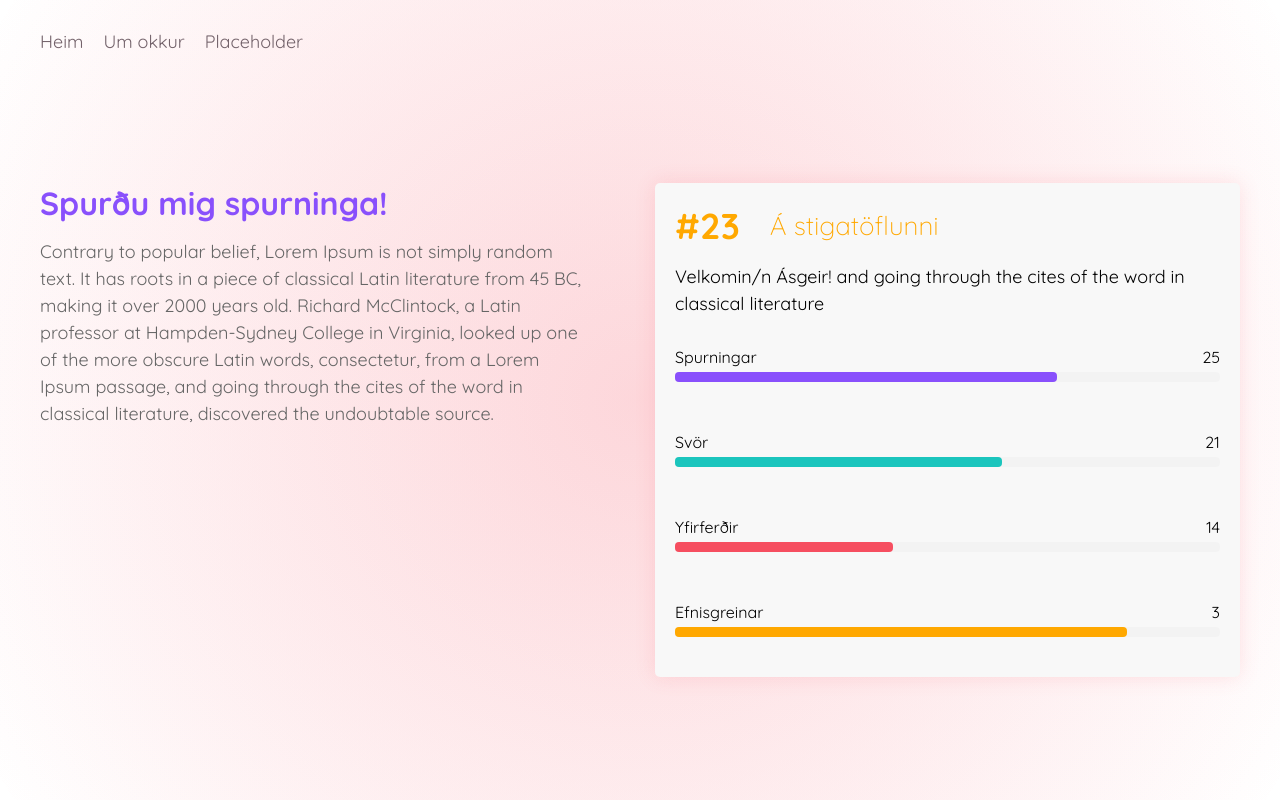
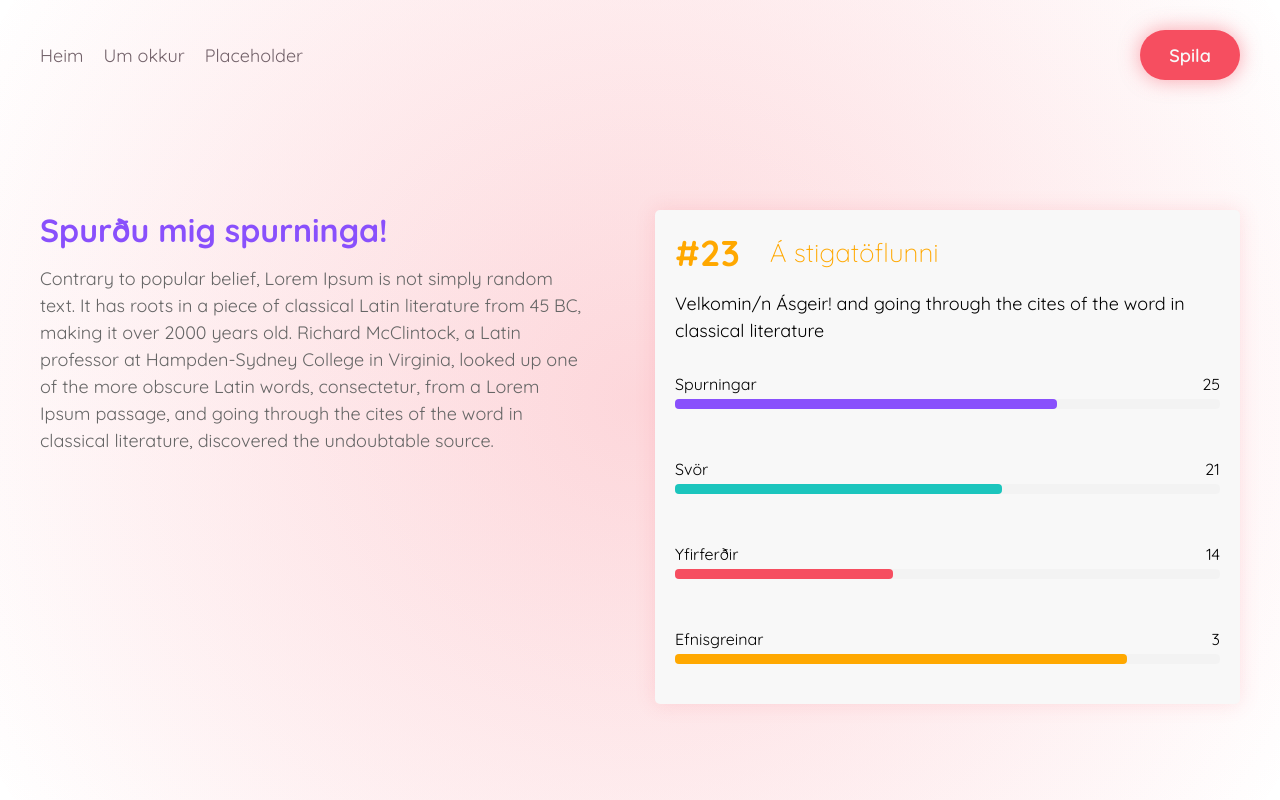
Before and after one commit to cadia-lvl/qa-crowdsourcing-web, a React (Create React App) app: page / in a window 1280 px wide. Built offline with nearby package versions, Linux system fonts and the light colour scheme; no server answers.

Commit message:
add play button

```diff
--- a/src/layout/Header/index.tsx
+++ b/src/layout/Header/index.tsx
@@ -1,14 +1,16 @@
 import React from "react";
-import { FrontPage } from "../../pages";
-import { Outer, HeaderItem } from "./styles";
+import { Outer, HeaderItem, PlayButton, HeaderItemContainer } from "./styles";
 import { headerItems } from "./utils";
 
 export default () => {
 	return (
 		<Outer>
-			{headerItems.map((item) => (
-				<HeaderItem className="header-itm">{item.text}</HeaderItem>
-			))}
+			<HeaderItemContainer>
+				{headerItems.map((item) => (
+					<HeaderItem className="header-itm">{item.text}</HeaderItem>
+				))}
+			</HeaderItemContainer>
+			<PlayButton>Spila</PlayButton>
 		</Outer>
 	);
 };
--- a/src/layout/Header/styles.ts
+++ b/src/layout/Header/styles.ts
@@ -1,16 +1,44 @@
 import styled from "styled-components";
+import { Colors } from "../../styles";
 
 export const Outer = styled.div`
 	display: flex;
 	flex-direction: row;
-	align-items: center;
-	justify-content: flex-start;
+	justify-content: space-between;
 	width: 100%;
 	box-sizing: border-box;
 	padding: 30px 0;
 	margin-bottom: 100px;
 `;
 
+export const HeaderItemContainer = styled.div`
+	display: flex;
+	flex-direction: row;
+	align-items: center;
+	justify-content: flex-start;
+`;
+
 export const HeaderItem = styled.div`
 	padding: 0 20px 0 0;
 `;
+
+export const PlayButton = styled.div`
+	background-color: ${Colors.DANGER};
+	color: ${Colors.FG_WHITE};
+	font-size: 18px;
+	display: flex;
+	align-items: center;
+	justify-content: center;
+	border-radius: 25px;
+	height: 50px;
+	width: 100px;
+	font-weight: 600;
+	transition: 0.3s;
+	box-shadow: 0px 0px 20px rgba(${Colors.HIGHLIGHT_RGB}, 0.5);
+	cursor: pointer;
+	:hover {
+		color: ${Colors.DANGER};
+		background-color: ${Colors.DANGER_BG};
+		box-shadow: none;
+	}
+`;
```
